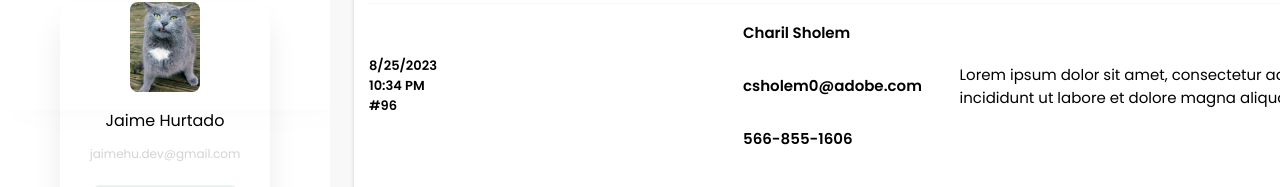
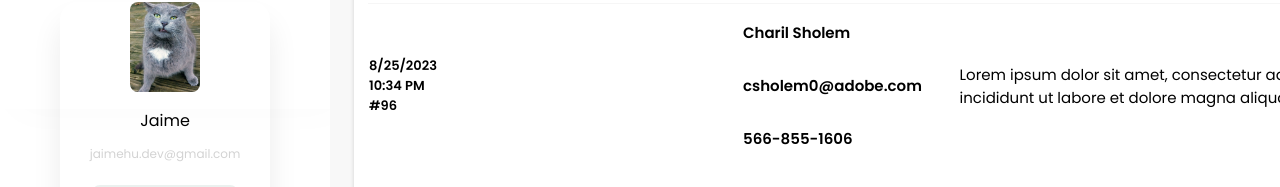
Before and after one commit to jaimehu20/Hotel-Miranda-Dashboard, a React (Vite) app: page /contact in a window 1280 px wide. Shown: the part 691-878 px from the top of the page. Built offline with nearby package versions, Linux system fonts and the light colour scheme; sample sign-in values are in the browser's storage.

Commit message:
context and reducer added

```diff
--- a/src/App.jsx
+++ b/src/App.jsx
@@ -8,47 +8,47 @@ import Contact from "./pages/ContactPage.jsx";
 import Rooms from "./pages/RoomsPage.jsx";
 import { RoomDetails } from "./pages/RoomDetails.jsx";
 import PrivateRoute from "./app/PrivateRoute.js";
+import { AuthProvider } from "./Context/AuthProvider.jsx";
 
 function LogIn() {
 
-    const [auth, setAuth ] = useState(localStorage.getItem("AUTH_LS_KEY") || false);
-
     return (
         <BrowserRouter>
+            <AuthProvider>
                 <Routes>
-                <Route path='/' element={<LoginMenu setAuth={setAuth} />} />
-                <Route path='/login' element={<LoginMenu setAuth={setAuth} />} />
+                    <Route path='/login' element={<LoginMenu />} />
                     <Route path="/home" element={
-                        <PrivateRoute auth={auth}>
+                            <PrivateRoute>
                                 <Home />
                             </PrivateRoute>
                     } />
                     <Route path="/bookings" element={
-                    <PrivateRoute auth={auth}>
+                        <PrivateRoute>
                             <Bookings />
                         </PrivateRoute>
                     } />
                     <Route path="/rooms" element={
-                    <PrivateRoute auth={auth}>
+                        <PrivateRoute>
                             <Rooms />
                         </PrivateRoute>
                     } />
                     <Route path="/rooms/:id" element={
-                    <PrivateRoute auth={auth}>
+                        <PrivateRoute>
                             <RoomDetails />
                         </PrivateRoute>
                     } />
                     <Route path="/contact" element={
-                    <PrivateRoute auth={auth}>
+                        <PrivateRoute>
                             <Contact />
                         </PrivateRoute>
                     } />
                     <Route path="/users" element={
-                    <PrivateRoute auth={auth}>
+                        <PrivateRoute>
                             <Users />
                         </PrivateRoute>
-                } />*/
+                    } />
                 </Routes>
+            </AuthProvider>
         </BrowserRouter>
     )
 }
--- /dev/null
+++ b/src/Context/AuthProvider.jsx
@@ -0,0 +1,29 @@
+import { createContext, useReducer, useState } from "react";
+
+export const AuthContext = createContext()
+
+const initialState = {
+    isAuth: localStorage.getItem("AUTH_LS_KEY") !== null,
+    userName: "Jaime",
+    userMail: "prueba@prueba.com"
+};
+
+const reducer = (state, action) => {
+    switch (action) {
+        case 'login':
+            localStorage.setItem("AUTH_LS_KEY", "1");
+            return {...state, isAuth: true};
+        case 'logout':
+            localStorage.removeItem("AUTH_LS_KEY");
+            return {...state, isAuth: false};
+        default:
+            return state;
+    }
+}
+
+export const AuthProvider = ({children}) => {
+
+    const [logged, dispatch ] = useReducer(reducer, initialState);
+
+    return <AuthContext.Provider value={{logged, dispatch}}>{children}</AuthContext.Provider>
+}
--- /dev/null
+++ b/src/Hooks/useAuth.jsx
@@ -0,0 +1,6 @@
+import { useContext } from "react"
+import { AuthContext } from "../Context/AuthProvider"
+
+export const useAuth = () => {
+    return useContext(AuthContext)
+}
--- a/src/app/PrivateRoute.js
+++ b/src/app/PrivateRoute.js
@@ -1,14 +1,16 @@
 import { useEffect } from "react";
 import { useNavigate } from "react-router";
+import { useAuth } from "../Hooks/useAuth";
 
-const PrivateRoute = ({auth, children}) => {
+const PrivateRoute = ({children}) => {
     const navigate = useNavigate();
+    const {logged} = useAuth();
 
-    useEffect(() => {
-        if (!auth) {
+   useEffect(() => {
+        if (!logged.isAuth) {
             navigate("/login");
         }
-    }, [auth])
+    }, [logged])
     return children;
 };
 
--- a/src/components/NavBar/NavBar.jsx
+++ b/src/components/NavBar/NavBar.jsx
@@ -4,6 +4,8 @@ import { CiBellOn } from "react-icons/ci";
 import { IoLogOutOutline } from "react-icons/io5";
 import styled from "styled-components";
 import { useNavigate } from "react-router";
+import { useContext } from "react";
+import { useAuth } from "../../Hooks/useAuth";
 
 
 const NavBar = styled.div`
@@ -38,6 +40,8 @@ export function NavContainer(props) {
 
     const navigate = useNavigate();
 
+    const { dispatch} = useAuth();
+
     return (
         <nav>
           <NavBar>
@@ -47,7 +51,7 @@ export function NavContainer(props) {
           <Icons>
             <MdOutlineEmail />
             <CiBellOn />
-            <IoLogOutOutline onClick={() => {localStorage.removeItem("AUTH_LS_KEY"); navigate("/login")}} />
+            <IoLogOutOutline onClick={() => {dispatch('logout')}} />
           </Icons>
         </nav>
     )
--- a/src/components/SideBar/SideBar.jsx
+++ b/src/components/SideBar/SideBar.jsx
@@ -7,6 +7,7 @@ import { FaUser } from "react-icons/fa";
 import styled from "styled-components";
 import { useNavigate } from "react-router";
 import profilePic from "../../assets/profilePic.jpg"
+import { useAuth } from "../../Hooks/useAuth";
 
 export const LateralMenu = styled.div`
   height: 100vh;
@@ -119,6 +120,9 @@ export function SideBar() {
 
   const navigate = useNavigate();
 
+    const {logged} = useAuth();
+    console.log(logged)
+
     return (
         <LateralMenu>
             <Logo>
@@ -152,7 +156,7 @@ export function SideBar() {
             </Options>
             <UserData>
             <img src={profilePic}/>
-            <p>Jaime Hurtado</p>
+            <p>{logged.userName}</p>
             <p>jaimehu.dev@gmail.com</p>
             <button>Contact Us</button>
             </UserData>
--- a/src/pages/BookingsPage.jsx
+++ b/src/pages/BookingsPage.jsx
@@ -5,6 +5,7 @@ import { Filter } from "../components/ListSelector/ListSelector.jsx";
 import { data } from "../data/OrderData.js"
 import { FaEdit } from "react-icons/fa";
 import { RxCrossCircled } from "react-icons/rx";
+import { useAuth } from "../Hooks/useAuth.jsx";
 
 function Bookings(props) {
 
--- a/src/pages/LoginPage.jsx
+++ b/src/pages/LoginPage.jsx
@@ -1,6 +1,9 @@
 import { FaCircleUser } from "react-icons/fa6";
 import { useNavigate } from "react-router";
 import styled from "styled-components";
+import { useAuth } from "../Hooks/useAuth";
+import { useContext } from "react";
+import { AuthContext } from "../Context/AuthProvider";
 
 const LogForm = styled.section`
     display:flex;
@@ -39,16 +42,17 @@ const LogForm = styled.section`
 `;
 
 
-function LoginMenu({setAuth}) {
+function LoginMenu() {
 
     const navigate = useNavigate();
+
+    const {dispatch} = useAuth()
 
     const InputChecker = () => {
     const userName = document.getElementById('username').value;
     const password = document.getElementById('password').value;
     if (userName && password) {
-        localStorage.setItem("AUTH_LS_KEY", "1");
-        setAuth(true);
+        dispatch('login')
         navigate("/home");
     }
 }
@@ -63,9 +67,8 @@ function LoginMenu({setAuth}) {
                 <input type="submit" value="Log In" onClick={InputChecker}/>
             </LogForm>
 
-        </>
+            </>
         )
     }
 
-
 export default LoginMenu;
```
Lines whose indentation alone changed are shown as unchanged.
